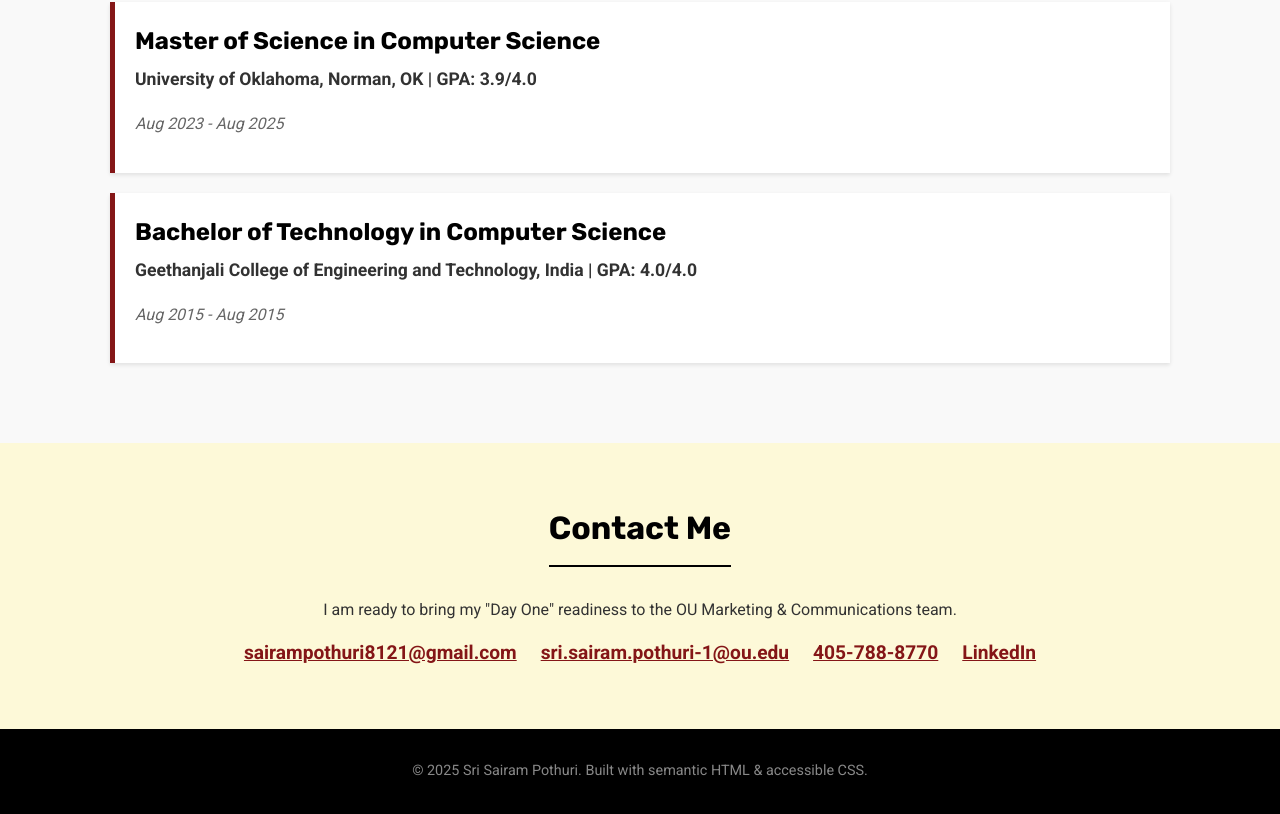
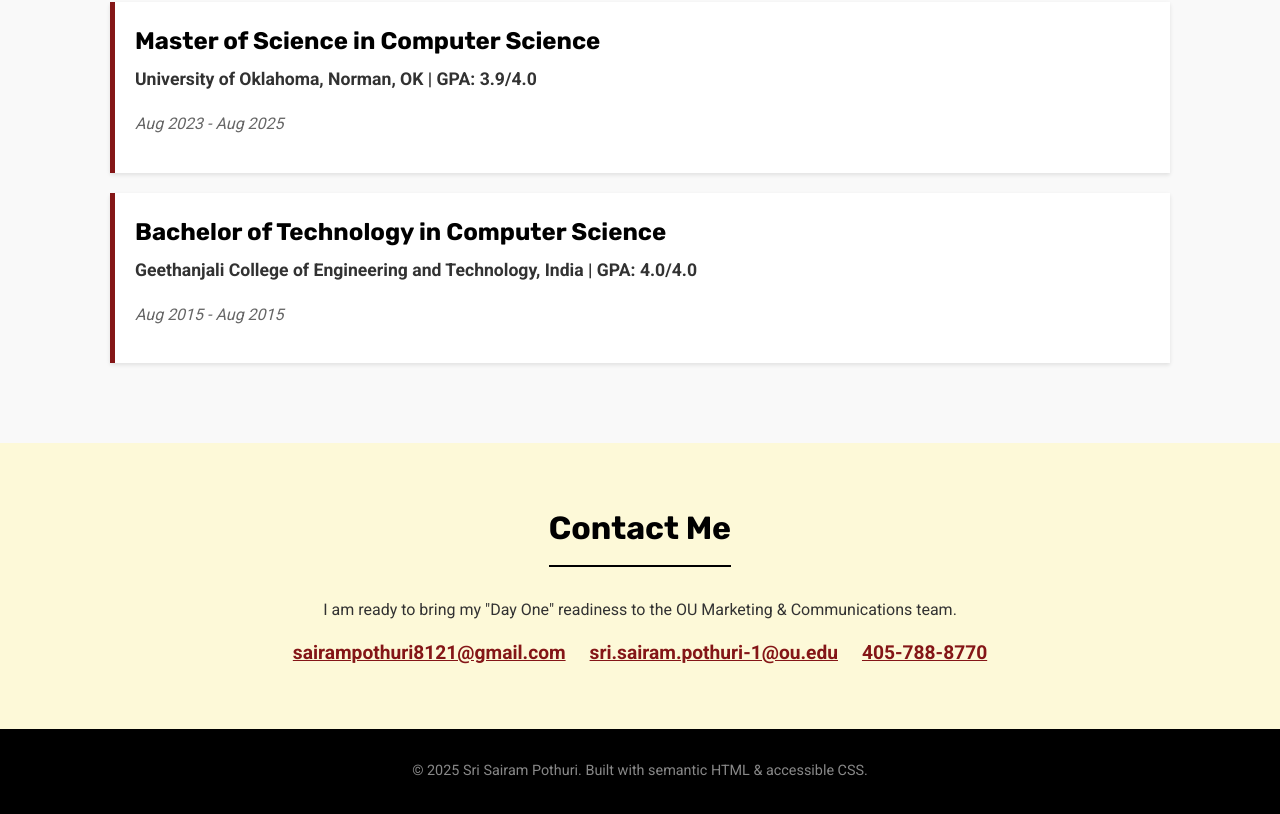
Before and after one commit to sairamp98/ou-portfolio, a plain HTML site: page index.html in a window 1280 px wide. Shown: the part 2850-3664 px from the top of the page. Drawn offline with Linux system fonts and the light colour scheme.

Commit message:
Remove link from index.html
Removed link from contact section.

```diff
--- a/index.html
+++ b/index.html
@@ -453,7 +453,7 @@
                     <a href="mailto:sairampothuri8121@gmail.com">sairampothuri8121@gmail.com</a>
                     <a href="mailto:sri.sairam.pothuri-1@ou.edu">sri.sairam.pothuri-1@ou.edu</a>
                     <a href="tel:4057888770">405-788-8770</a>
-                    <a href="https://linkedin.com/in/sri-sairam-pothuri" target="_blank" rel="noopener noreferrer">LinkedIn</a>
+
                 </div>
             </div>
         </section>
```
